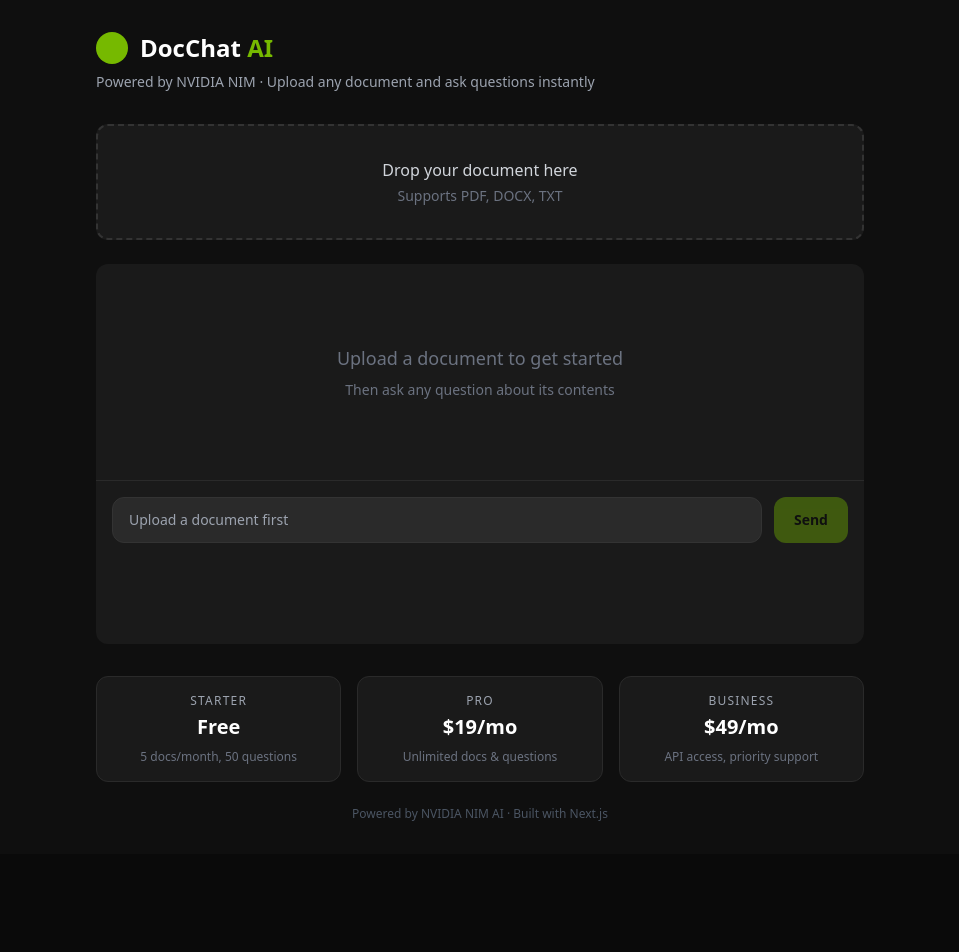
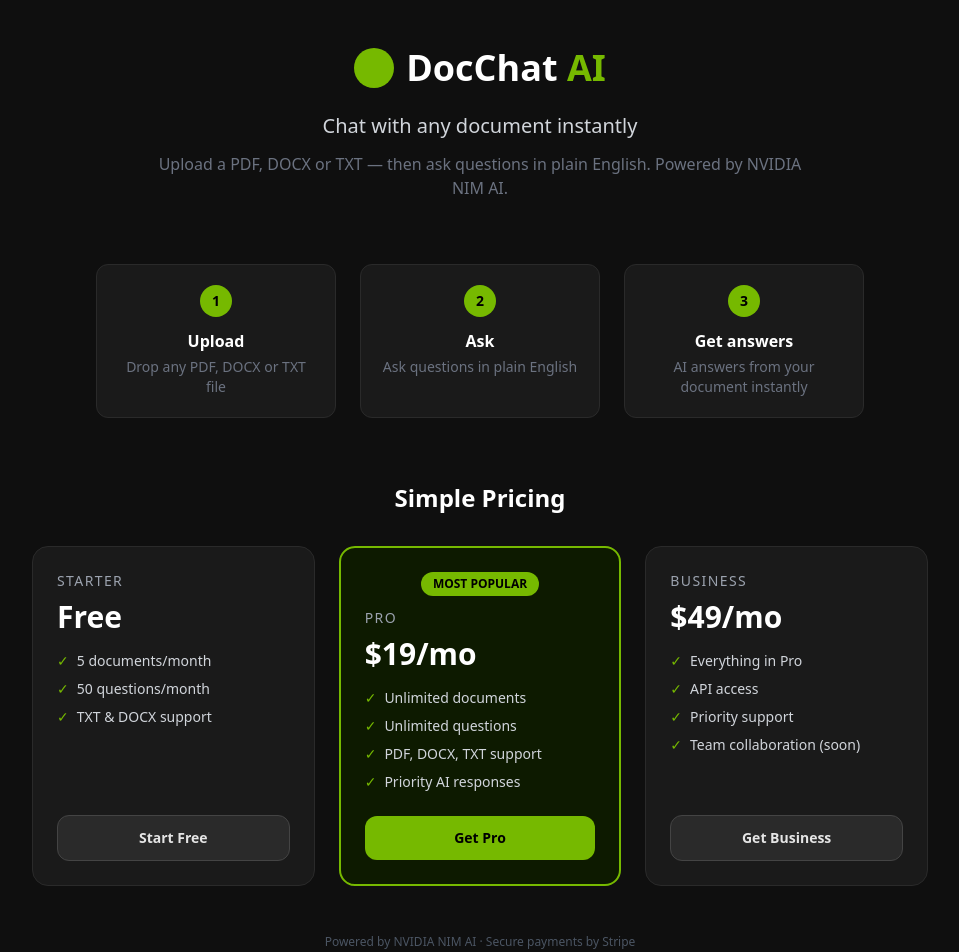
Before and after one commit to justin280/docchat-saas, a Next.js app: page / in a window 1280 px wide. Shown: the top 952 px of the page, without its empty margins (160-1119 px from the left). Before the commit the page ends 854 px from the top, so only its background shows below. Built offline with nearby package versions, Linux system fonts and the light colour scheme.

Commit message:
Add app/page.js

```diff
--- a/app/page.js
+++ b/app/page.js
@@ -1,15 +1,53 @@
 'use client';
-import { useState, useRef } from 'react';
+import { useState, useRef, useEffect } from 'react';
 import ReactMarkdown from 'react-markdown';
 
+const PLANS = [
+  { id: 'free', name: 'Starter', price: 'Free', features: ['5 documents/month', '50 questions/month', 'TXT & DOCX support'], cta: 'Start Free', highlight: false },
+  { id: 'pro', name: 'Pro', price: '$19/mo', features: ['Unlimited documents', 'Unlimited questions', 'PDF, DOCX, TXT support', 'Priority AI responses'], cta: 'Get Pro', highlight: true },
+  { id: 'business', name: 'Business', price: '$49/mo', features: ['Everything in Pro', 'API access', 'Priority support', 'Team collaboration (soon)'], cta: 'Get Business', highlight: false },
+];
+
 export default function Home() {
+  const [view, setView] = useState('landing'); // landing | chat
+  const [plan, setPlan] = useState(null);
   const [file, setFile] = useState(null);
   const [docText, setDocText] = useState('');
   const [messages, setMessages] = useState([]);
   const [input, setInput] = useState('');
   const [loading, setLoading] = useState(false);
   const [uploading, setUploading] = useState(false);
+  const [checkingOut, setCheckingOut] = useState(false);
   const fileRef = useRef();
+
+  useEffect(() => {
+    const params = new URLSearchParams(window.location.search);
+    if (params.get('subscribed') === 'true') {
+      setPlan('pro');
+      setView('chat');
+    }
+  }, []);
+
+  const handleSubscribe = async (planId) => {
+    if (planId === 'free') {
+      setPlan('free');
+      setView('chat');
+      return;
+    }
+    setCheckingOut(planId);
+    const res = await fetch('/api/checkout', {
+      method: 'POST',
+      headers: { 'Content-Type': 'application/json' },
+      body: JSON.stringify({ plan: planId }),
+    });
+    const data = await res.json();
+    if (data.url) {
+      window.location.href = data.url;
+    } else {
+      alert('Error: ' + (data.error || 'Unknown error'));
+      setCheckingOut(false);
+    }
+  };
 
   const handleFile = async (e) => {
     const f = e.target.files[0];
@@ -22,7 +60,7 @@ export default function Home() {
     const data = await res.json();
     setDocText(data.text || '');
     setUploading(false);
-    setMessages([{ role: 'assistant', content: 'Document loaded! Ask me anything about it.' }]);
+    setMessages([{ role: 'assistant', content: `Document "${f.name}" loaded! Ask me anything about it.` }]);
   };
 
   const sendMessage = async () => {
@@ -42,42 +80,43 @@ export default function Home() {
     setLoading(false);
   };
 
+  if (view === 'chat') {
     return (
       <main className="min-h-screen flex flex-col items-center px-4 py-8" style={{background:'#0f0f0f'}}>
-      {/* Header */}
-      <div className="w-full max-w-3xl mb-8">
-        <div className="flex items-center gap-3 mb-2">
+        <div className="w-full max-w-3xl mb-6 flex items-center justify-between">
+          <div className="flex items-center gap-3">
             <div className="w-8 h-8 rounded-full" style={{background:'#76b900'}}></div>
-          <h1 className="text-2xl font-bold text-white">DocChat <span style={{color:'#76b900'}}>AI</span></h1>
+            <div>
+              <h1 className="text-xl font-bold text-white">DocChat <span style={{color:'#76b900'}}>AI</span></h1>
+              <p className="text-xs" style={{color:'#76b900'}}>{plan === 'pro' ? 'Pro Plan' : plan === 'business' ? 'Business Plan' : 'Starter'}</p>
             </div>
-        <p className="text-gray-400 text-sm">Powered by NVIDIA NIM · Upload any document and ask questions instantly</p>
+          </div>
+          <button onClick={() => setView('landing')} className="text-xs text-gray-500 hover:text-gray-300 transition-colors">← Plans</button>
         </div>
 
-      {/* Upload Area */}
-      <div className="w-full max-w-3xl mb-6">
+        <div className="w-full max-w-3xl mb-4">
           <div
             onClick={() => fileRef.current.click()}
-          className="border-2 border-dashed rounded-xl p-8 text-center cursor-pointer transition-all"
+            className="border-2 border-dashed rounded-xl p-6 text-center cursor-pointer transition-all"
             style={{borderColor: file ? '#76b900' : '#333', background: file ? '#0d1a00' : '#1a1a1a'}}
           >
             {uploading ? (
-            <p className="text-gray-400">Parsing document...</p>
+              <p className="text-gray-400 text-sm">Parsing document...</p>
             ) : file ? (
               <div>
-              <p style={{color:'#76b900'}} className="font-semibold">{file.name}</p>
-              <p className="text-gray-500 text-sm mt-1">Click to replace</p>
+                <p style={{color:'#76b900'}} className="font-semibold text-sm">{file.name}</p>
+                <p className="text-gray-500 text-xs mt-1">Click to replace</p>
               </div>
             ) : (
               <div>
-              <p className="text-gray-300 font-medium">Drop your document here</p>
-              <p className="text-gray-500 text-sm mt-1">Supports PDF, DOCX, TXT</p>
+                <p className="text-gray-300 font-medium text-sm">Click to upload your document</p>
+                <p className="text-gray-500 text-xs mt-1">PDF, DOCX, TXT supported</p>
               </div>
             )}
             <input ref={fileRef} type="file" accept=".pdf,.docx,.txt" onChange={handleFile} className="hidden" />
           </div>
         </div>
 
-      {/* Chat Window */}
         <div className="w-full max-w-3xl flex-1 rounded-xl overflow-hidden" style={{background:'#1a1a1a', minHeight:'380px'}}>
           <div className="p-4 space-y-4 overflow-y-auto" style={{maxHeight:'420px'}}>
             {messages.length === 0 && (
@@ -88,27 +127,18 @@ export default function Home() {
             )}
             {messages.map((m, i) => (
               <div key={i} className={`flex ${m.role === 'user' ? 'justify-end' : 'justify-start'}`}>
-              <div
-                className="rounded-2xl px-4 py-3 max-w-[80%] text-sm"
-                style={{
-                  background: m.role === 'user' ? '#76b900' : '#2a2a2a',
-                  color: m.role === 'user' ? '#000' : '#e5e5e5'
-                }}
-              >
+                <div className="rounded-2xl px-4 py-3 max-w-[80%] text-sm"
+                  style={{background: m.role === 'user' ? '#76b900' : '#2a2a2a', color: m.role === 'user' ? '#000' : '#e5e5e5'}}>
                   <ReactMarkdown>{m.content}</ReactMarkdown>
                 </div>
               </div>
             ))}
             {loading && (
               <div className="flex justify-start">
-              <div className="rounded-2xl px-4 py-3 text-sm" style={{background:'#2a2a2a', color:'#76b900'}}>
-                Thinking...
-              </div>
+                <div className="rounded-2xl px-4 py-3 text-sm" style={{background:'#2a2a2a', color:'#76b900'}}>Thinking...</div>
               </div>
             )}
           </div>
-
-        {/* Input */}
           <div className="border-t p-4 flex gap-3" style={{borderColor:'#2a2a2a'}}>
             <input
               className="flex-1 rounded-xl px-4 py-3 text-sm outline-none"
@@ -119,33 +149,73 @@ export default function Home() {
               onChange={e => setInput(e.target.value)}
               onKeyDown={e => e.key === 'Enter' && sendMessage()}
             />
-          <button
-            onClick={sendMessage}
-            disabled={!docText || loading || !input.trim()}
+            <button onClick={sendMessage} disabled={!docText || loading || !input.trim()}
               className="px-5 py-3 rounded-xl font-semibold text-sm transition-all disabled:opacity-40"
-            style={{background:'#76b900', color:'#000'}}
-          >
-            Send
-          </button>
+              style={{background:'#76b900', color:'#000'}}>Send</button>
           </div>
         </div>
+        <p className="text-gray-600 text-xs mt-6">Powered by NVIDIA NIM AI · Built with Next.js</p>
+      </main>
+    );
+  }
 
-      {/* Pricing Teaser */}
-      <div className="w-full max-w-3xl mt-8 grid grid-cols-3 gap-4">
+  return (
+    <main className="min-h-screen flex flex-col items-center px-4 py-12" style={{background:'#0f0f0f'}}>
+      {/* Hero */}
+      <div className="text-center mb-16 max-w-2xl">
+        <div className="flex items-center justify-center gap-3 mb-6">
+          <div className="w-10 h-10 rounded-full" style={{background:'#76b900'}}></div>
+          <h1 className="text-4xl font-bold text-white">DocChat <span style={{color:'#76b900'}}>AI</span></h1>
+        </div>
+        <p className="text-xl text-gray-300 mb-3">Chat with any document instantly</p>
+        <p className="text-gray-500">Upload a PDF, DOCX or TXT — then ask questions in plain English. Powered by NVIDIA NIM AI.</p>
+      </div>
+
+      {/* How it works */}
+      <div className="w-full max-w-3xl mb-16 grid grid-cols-3 gap-6 text-center">
         {[
-          { name:'Starter', price:'Free', features:'5 docs/month, 50 questions' },
-          { name:'Pro', price:'$19/mo', features:'Unlimited docs & questions' },
-          { name:'Business', price:'$49/mo', features:'API access, priority support' },
-        ].map(plan => (
-          <div key={plan.name} className="rounded-xl p-4 text-center" style={{background:'#1a1a1a', border:'1px solid #2a2a2a'}}>
-            <p className="text-gray-400 text-xs uppercase tracking-widest mb-1">{plan.name}</p>
-            <p className="text-white font-bold text-xl mb-2">{plan.price}</p>
-            <p className="text-gray-500 text-xs">{plan.features}</p>
+          { step:'1', title:'Upload', desc:'Drop any PDF, DOCX or TXT file' },
+          { step:'2', title:'Ask', desc:'Ask questions in plain English' },
+          { step:'3', title:'Get answers', desc:'AI answers from your document instantly' },
+        ].map(s => (
+          <div key={s.step} className="rounded-xl p-5" style={{background:'#1a1a1a', border:'1px solid #2a2a2a'}}>
+            <div className="w-8 h-8 rounded-full flex items-center justify-center text-sm font-bold mb-3 mx-auto" style={{background:'#76b900', color:'#000'}}>{s.step}</div>
+            <p className="text-white font-semibold mb-1">{s.title}</p>
+            <p className="text-gray-500 text-sm">{s.desc}</p>
           </div>
         ))}
       </div>
 
-      <p className="text-gray-600 text-xs mt-6">Powered by NVIDIA NIM AI · Built with Next.js</p>
+      {/* Pricing */}
+      <div className="w-full max-w-4xl">
+        <h2 className="text-2xl font-bold text-white text-center mb-8">Simple Pricing</h2>
+        <div className="grid grid-cols-3 gap-6">
+          {PLANS.map(p => (
+            <div key={p.id} className="rounded-2xl p-6 flex flex-col"
+              style={{background: p.highlight ? '#0d1a00' : '#1a1a1a', border: p.highlight ? '2px solid #76b900' : '1px solid #2a2a2a'}}>
+              {p.highlight && <div className="text-xs font-bold mb-3 text-center py-1 px-3 rounded-full self-center" style={{background:'#76b900', color:'#000'}}>MOST POPULAR</div>}
+              <p className="text-gray-400 text-sm uppercase tracking-widest mb-2">{p.name}</p>
+              <p className="text-white font-bold text-3xl mb-4">{p.price}</p>
+              <ul className="space-y-2 mb-6 flex-1">
+                {p.features.map(f => (
+                  <li key={f} className="flex items-center gap-2 text-sm text-gray-300">
+                    <span style={{color:'#76b900'}}>✓</span> {f}
+                  </li>
+                ))}
+              </ul>
+              <button
+                onClick={() => handleSubscribe(p.id)}
+                disabled={checkingOut === p.id}
+                className="w-full py-3 rounded-xl font-semibold text-sm transition-all disabled:opacity-60"
+                style={{background: p.highlight ? '#76b900' : '#2a2a2a', color: p.highlight ? '#000' : '#e5e5e5', border: p.highlight ? 'none' : '1px solid #444'}}>
+                {checkingOut === p.id ? 'Redirecting...' : p.cta}
+              </button>
+            </div>
+          ))}
+        </div>
+      </div>
+
+      <p className="text-gray-600 text-xs mt-12">Powered by NVIDIA NIM AI · Secure payments by Stripe</p>
     </main>
   );
 }
```
Lines whose indentation alone changed are shown as unchanged.
